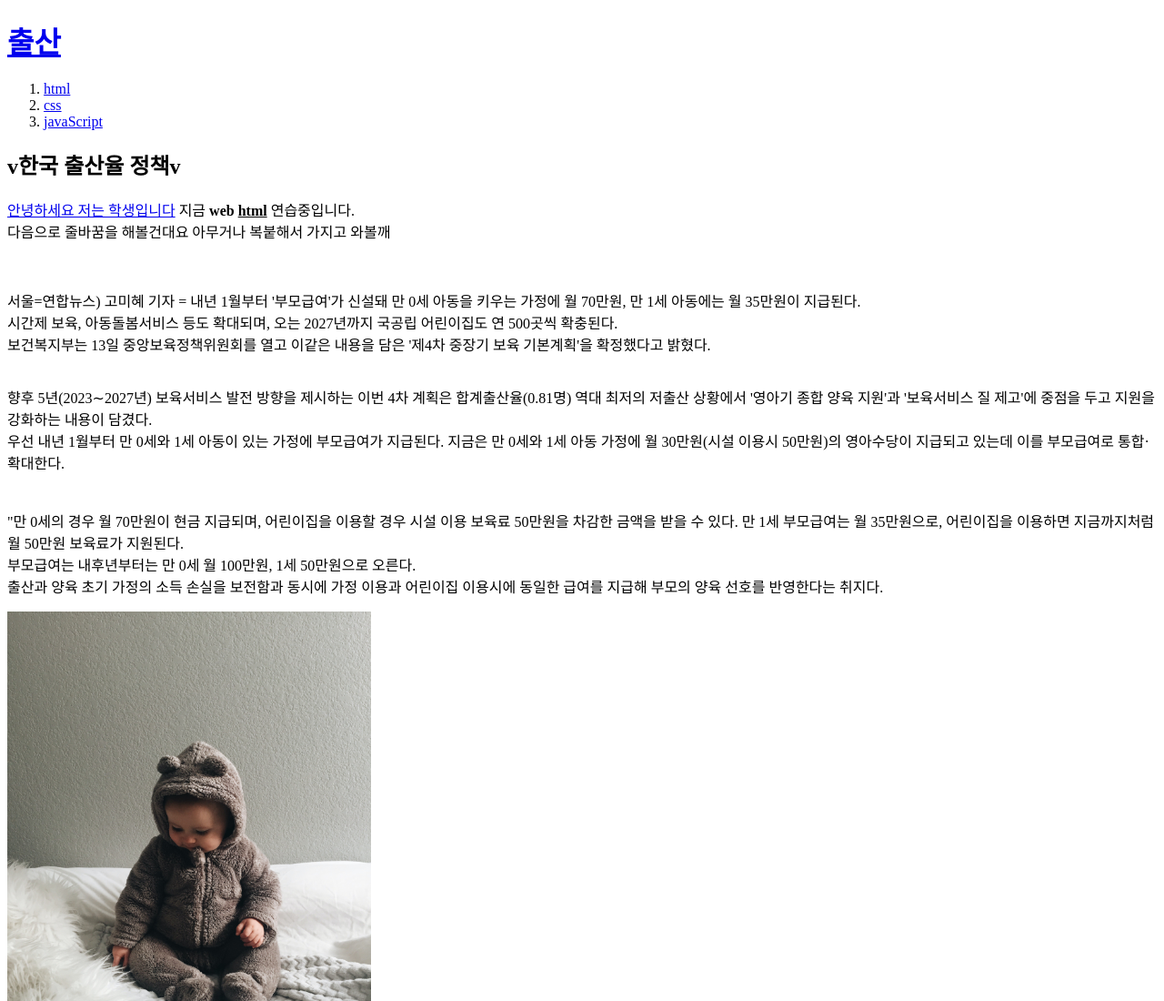
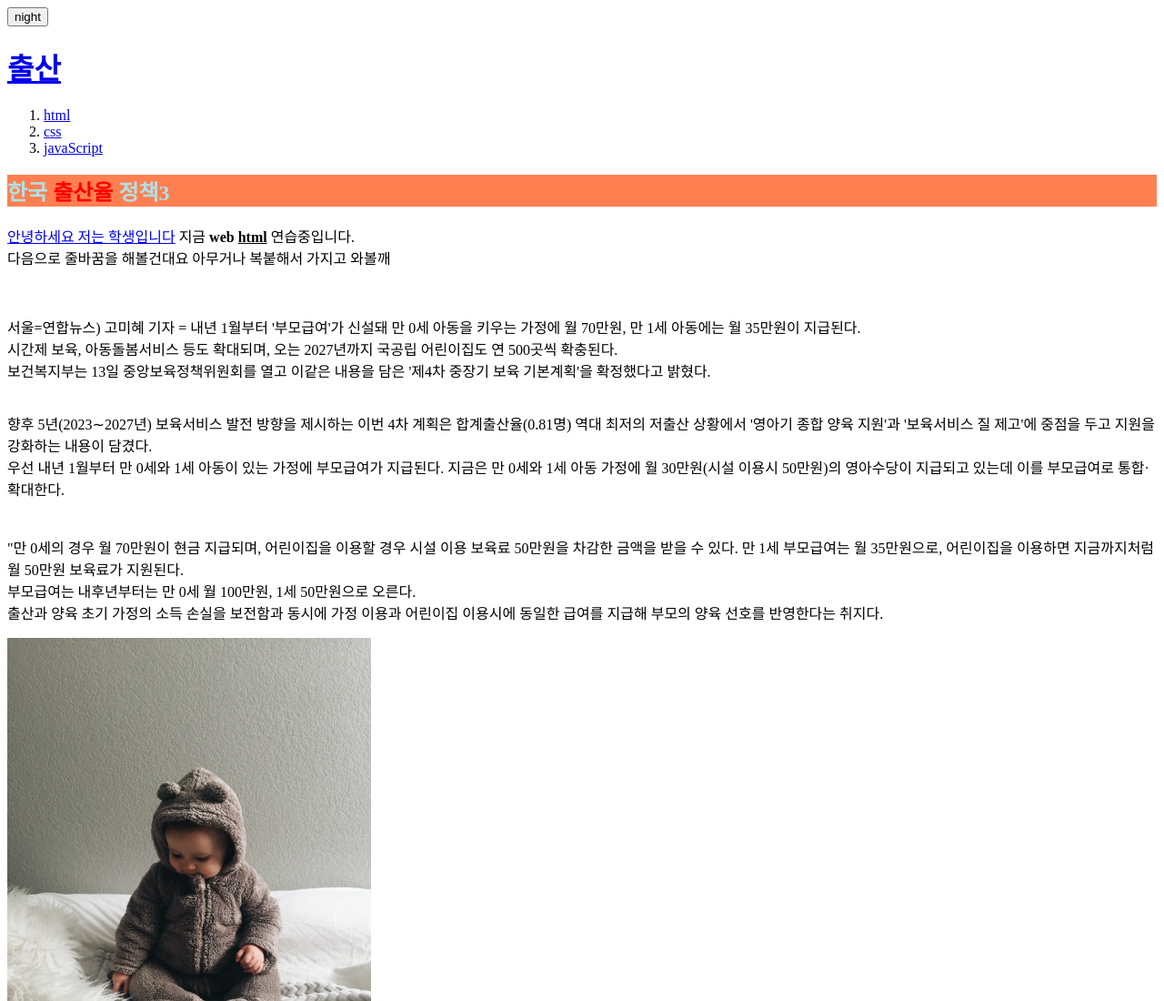
Before and after one commit to chogigang/html-javascript, a plain HTML site: page index.html in a window 1280 px wide. Shown: the top 1100 px of the page at 91% size. Drawn offline with Linux system fonts and the light colour scheme.

Commit message:
Update index.html

```diff
--- a/index.html
+++ b/index.html
@@ -6,6 +6,40 @@
 </head>
 
 <body>
+  <script>
+    function nightdayHandler(self){// this 로 적용 하면 오료가 걸린다 그래서 self 로 적용한
+      if(self.value === 'night'){
+      document.querySelector('body').style.backgroundColor = 'black';
+      document.querySelector('body').style.color = 'white';
+      self.value = 'day'; // 마찬가this 오류로 인해 self 로 수
+      } else {
+      document.querySelector('body').style.backgroundColor = 'white';
+      document.querySelector('body').style.color = 'black';
+      self.value = 'night'; // 마찬가this 오류로 인해 self 로 수정
+      }
+  }
+  </script>
+
+
+  </head>
+  <input type="button" value="night" onclick="
+  nightdayHandler(this);
+  ">
+  <style>
+  .js{
+     font-weight: bold;
+     color:red;
+  }
+  #first{
+  color: green;
+  }
+   span{
+     color: blue;
+   }
+
+
+
+  </style>
 <h1><a href="index.html"> 출산</a></h1>
 
 <ol>
@@ -14,7 +48,8 @@
   <li><a href="3.html">javaScript</a></li>
 </ol>
 
-  <h2>v한국 출산율 정책v</h2>
+<h2 style="background-color:coral ; color:powderblue"> 한국 <span class="js">출산율</span>
+정책3</h2>
 <a href="https://www.w3.org/TR/2011/WD-html5-20110405/"target="blank"
 title="html5 specification입니 ">안녕하세요 저는 학생입니다</a> 지금 <strong>web <u>html</u> </strong> 연습중입니다.
 
```
